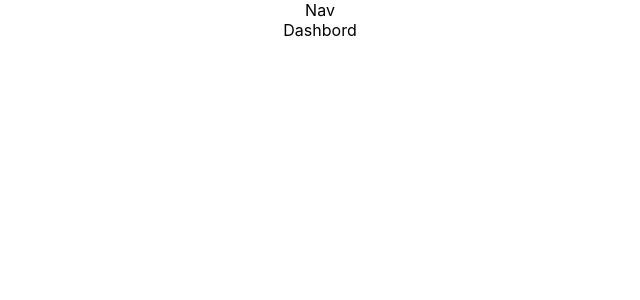
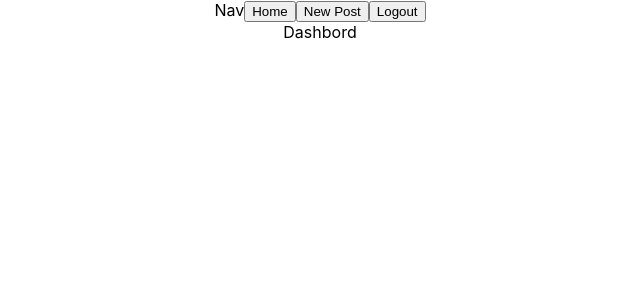
Before and after one commit to Cuthbert20/halo-2-simm-3, a React (Create React App) app: page /#/dashboard in a window 1280 px wide. Shown: the top 300 px of the page, without its empty margins (320-960 px from the left). Built offline with nearby package versions, Linux system fonts and the light colour scheme.

Commit message:
set up nav so it wont display on root path

```diff
--- a/src/App.js
+++ b/src/App.js
@@ -5,6 +5,7 @@
 import { withRouter } from 'react-router-dom'
 
 function App(props) {
+  // console.log(props.location)
   return (
     <div className="App">
       {props.location.pathname === "/" ? null : <Nav />}
--- a/src/Components/Nav/Nav.js
+++ b/src/Components/Nav/Nav.js
@@ -1,10 +1,14 @@
 import React, { Component } from 'react'
+import { Link } from 'react-router-dom'
 
 export default class Nav extends Component {
     render() {
         return (
             <div>
                 Nav
+                <Link to='/dashboard' ><button>Home</button></Link>
+                <Link to='post/:postid' ><button>New Post</button></Link>
+                <Link to='/' ><button>Logout</button></Link>
             </div>
         )
     }
```
